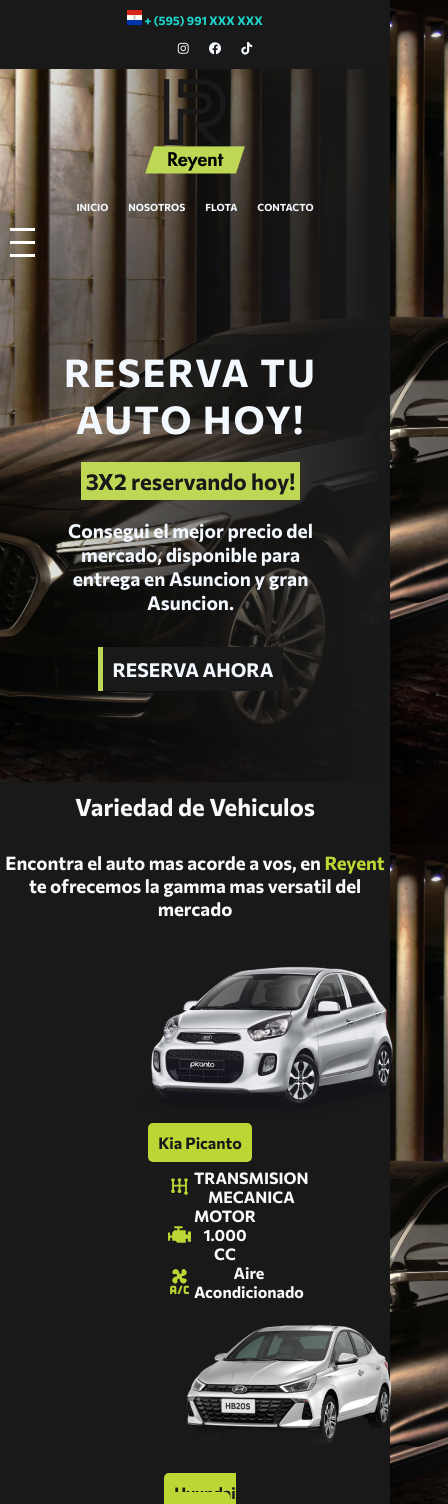
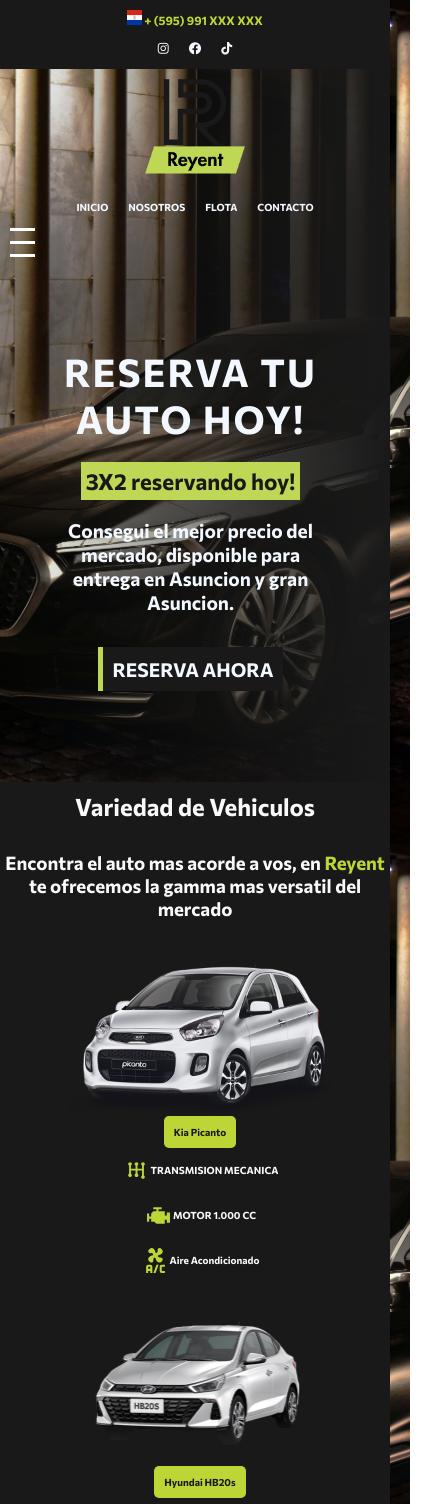
Before and after one commit to sbmol/reyent, a Vue app: page / in a window 390 px wide. Shown: the top 1504 px of the page, 448 px wide, since content can reach past the window. Built offline with nearby package versions, Linux system fonts and the light colour scheme.

Commit message:
update responsives views

```diff
--- a/src/components/Fleet.vue
+++ b/src/components/Fleet.vue
@@ -1,5 +1,5 @@
 <template class="bg">
-  <div class="bg">
+  <div class="bg" id="fleet">
     <h2 class="titleFleet">Variedad de Vehiculos</h2>
     <h3>Encontra el auto mas acorde a vos, en <span class="reyentColor">Reyent</span> te ofrecemos la gamma mas versatil del mercado</h3>
     <div class="mainFleet">
@@ -122,7 +122,19 @@
     display: flex;
     flex-direction: column;
     align-items: center;
+
   }
+  .mainBox{
+    font-size: 10px;
+    align-items: center;
+    width: 100%;
+
+  }
+ .txtCentered{
+  justify-content: center;
+  padding: 10px;
+ }
+
 }
 
 </style>
--- a/src/components/Footer.vue
+++ b/src/components/Footer.vue
@@ -88,8 +88,9 @@
     align-items: center;
   }
   .footerBox{
-    max-width: 100%;
+    width: 80%;
   }
+
 
 }
 </style>
--- a/src/components/Header.vue
+++ b/src/components/Header.vue
@@ -9,7 +9,7 @@
           </li>
         </div>
         <div class="row">
-          <ul>
+          <ul class="listUl">
             <li class="listUl">
               <span><i class="fa-brands fa-instagram fa-lg"></i></span>
             </li>
@@ -32,7 +32,7 @@
           <ul class="listUl">
             <li class="listUl"><a href="#" @click="toggleMenu">Inicio</a></li>
             <li class="listUl"><a href="#nosotros" @click="toggleMenu">Nosotros</a></li>
-            <li class="listUl"><a href="#" @click="toggleMenu">Flota</a></li>
+            <li class="listUl"><a href="#fleet" @click="toggleMenu">Flota</a></li>
             <li class="listUl"><a href="#" @click="toggleMenu">Contacto</a></li>
           </ul>
         </div>
@@ -318,7 +318,7 @@
   .phoneLink{
     font-size: 12px;
     border-bottom: none;
-    color: #1CD6CE !important;
+    color: #BED635 !important;
     font-weight: bold;
     text-decoration: none;
   }
@@ -349,6 +349,7 @@
   .row{
     display: flex;
     flex-direction: column;
+    justify-content: center;
 
   }
 }
--- a/src/components/Services.vue
+++ b/src/components/Services.vue
@@ -16,7 +16,7 @@
       </div>
       <div class="serviceCard">
         <img src="../assets/message.svg"  alt="" class="svgImg">
-        <div class="txtDecorationService">Atencion 24/7</div>
+        <div class="txtDecorationService">24/7</div>
         <p class="txtServiceMute">
 Nuestro equipo garantiza un soporte confiable además de los servicios ofrecidos.</p>
       </div>
@@ -36,6 +36,18 @@
 }
 </script>
 <style>
+
+.button{
+  width: 100px;
+  height: 30px;
+  background: #BED635;
+  -webkit-transform: skew(-25deg, 0deg);
+  -moz-transform: skew(-25deg, 0deg);
+  -ms-transform: skew(-25deg, 0deg);
+  -o-transform: skew(-25deg, 0deg);
+  transform: skew(-25deg, 0deg);
+}
+
 
 .serviceContainer{
   display: flex;
@@ -105,6 +117,9 @@
   .serviceCard{
     flex: 0 0 100%;
   }
+  .txtDecorationService{
+    font-size: 10px;
+  }
 
  }
 
```
